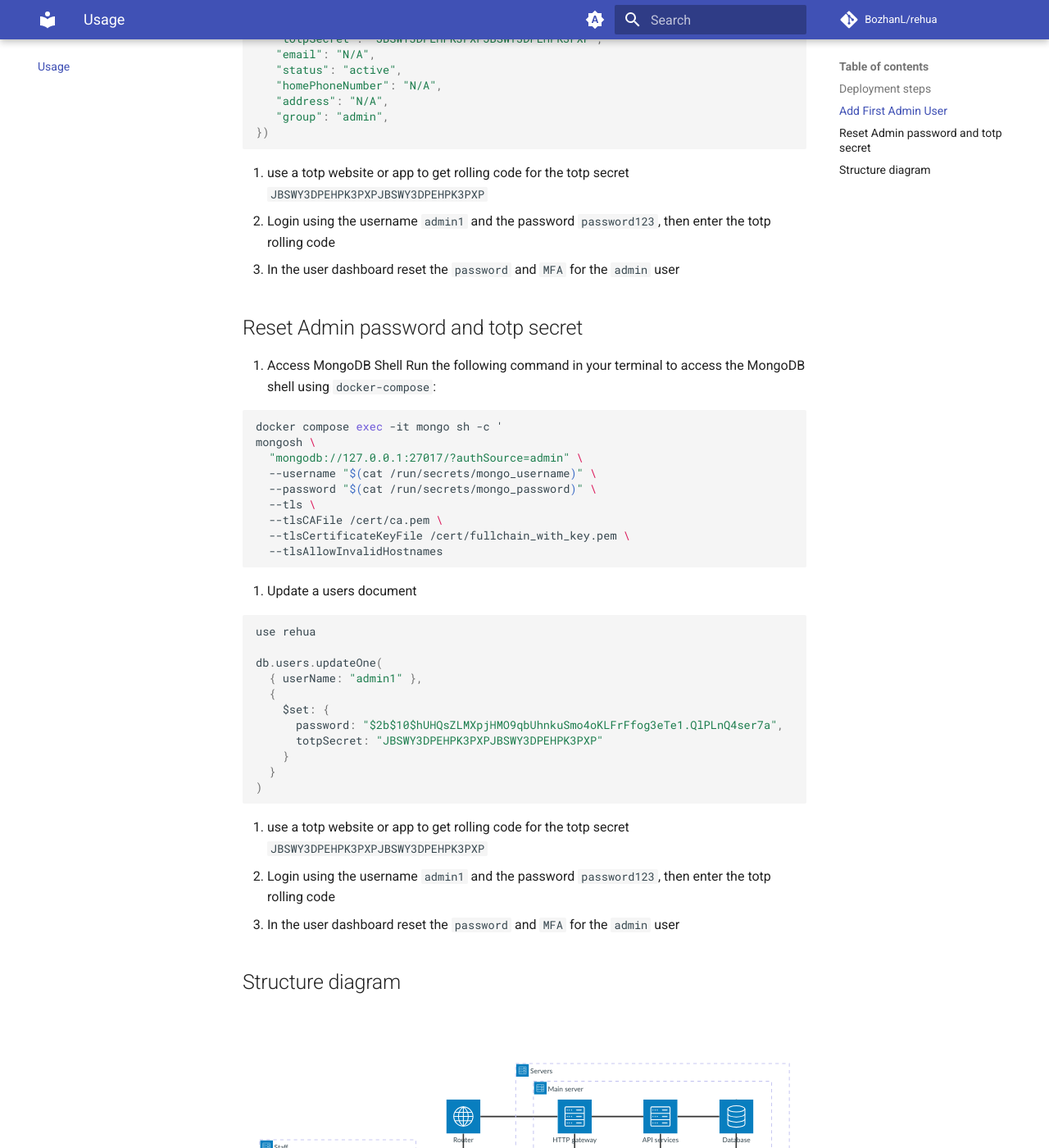
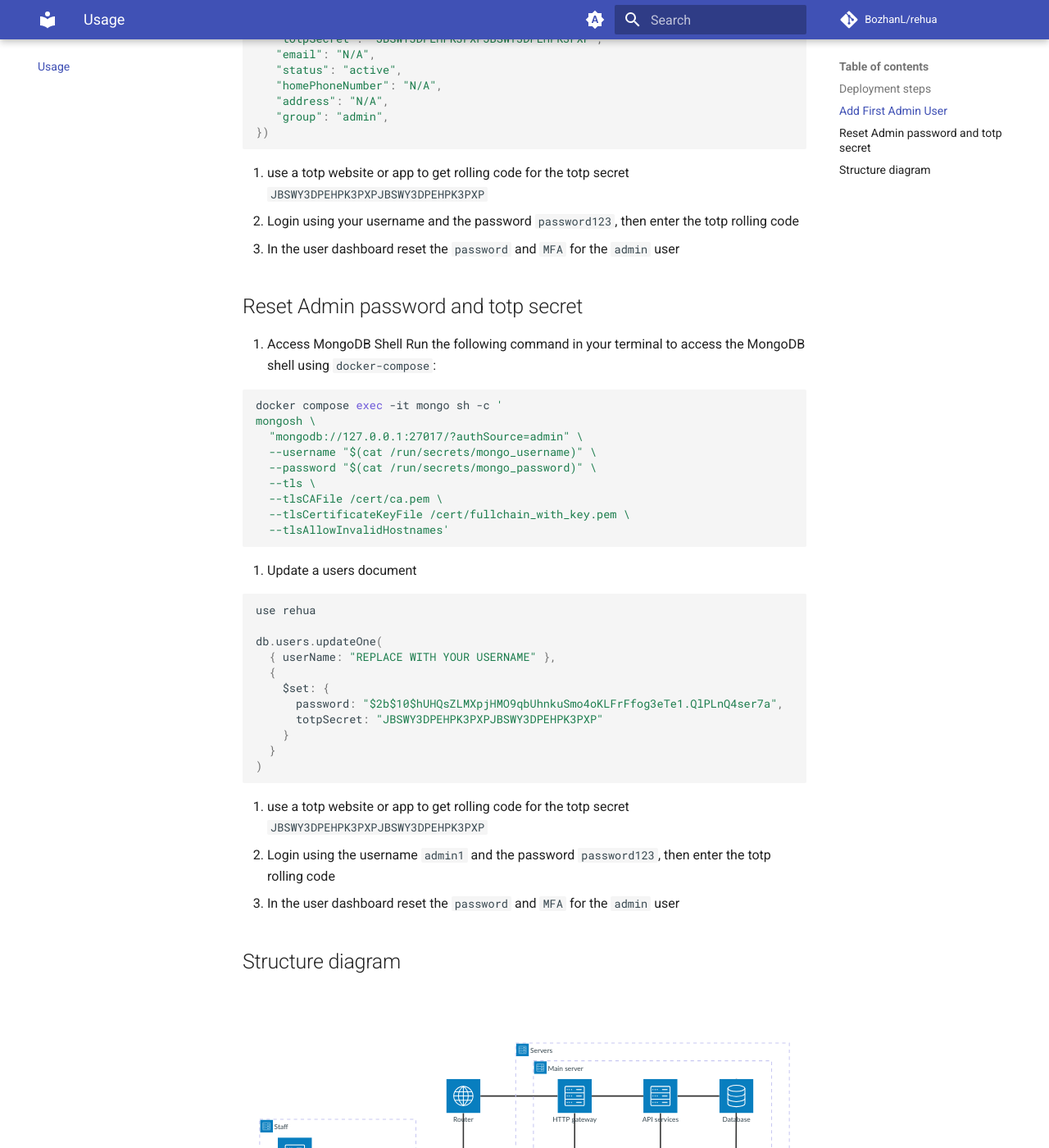
Before and after one commit to BozhanL/rehua-doc, an MkDocs documentation site: the page built from docs/usage.md, in a window 1280 px wide and 1400 px high, scrolled down 1432 px. Shown: the whole window at 82% size. Built offline with MkDocs 1.6.1 and Material for MkDocs 9.7.7, drawn with Linux system fonts in a browser that asks for light colours; comment, search, counter and statistics services are not loaded.

Commit message:
fix(docs): applied suggest changes to update creds user docs

````diff
--- a/docs/usage.md
+++ b/docs/usage.md
@@ -54,7 +54,7 @@ db.users.insertOne({
 ```
 
 3. use a totp website or app to get rolling code for the totp secret `JBSWY3DPEHPK3PXPJBSWY3DPEHPK3PXP`
-4. Login using the username `admin1` and the password `password123`, then enter the totp rolling code
+4. Login using your username and the password `password123`, then enter the totp rolling code
 5. In the user dashboard reset the `password` and `MFA` for the `admin` user
 
 ## Reset Admin password and totp secret
@@ -71,7 +71,7 @@ mongosh \
   --tls \
   --tlsCAFile /cert/ca.pem \
   --tlsCertificateKeyFile /cert/fullchain_with_key.pem \
-  --tlsAllowInvalidHostnames
+  --tlsAllowInvalidHostnames'
 ```
 
 2. Update a users document
@@ -80,7 +80,7 @@ mongosh \
 use rehua
 
 db.users.updateOne(
-  { userName: "admin1" },
+  { userName: "REPLACE WITH YOUR USERNAME" },
   {
     $set: {
       password: "$2b$10$hUHQsZLMXpjHMO9qbUhnkuSmo4oKLFrFfog3eTe1.QlPLnQ4ser7a",
````
